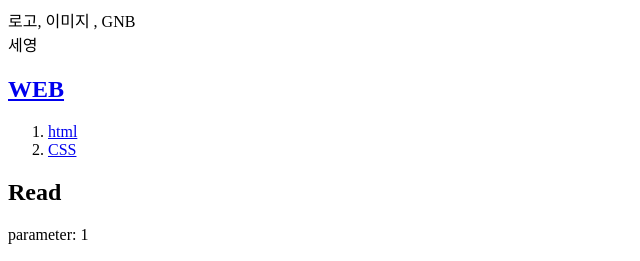
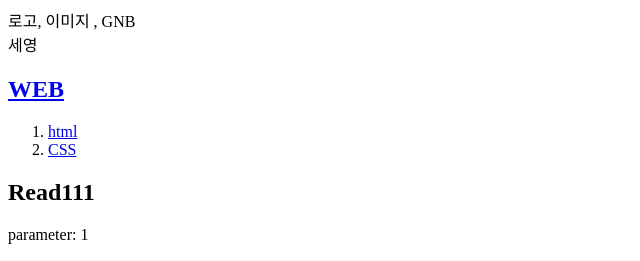
Before and after one commit to seyoung82/seyoungjs, a Next.js app: page /read/1 in a window 1280 px wide. Shown: the top 261 px of the page, without its empty margins (0-640 px from the left). Built offline with nearby package versions, Linux system fonts and the light colour scheme.

Commit message:
seyoung first commit

```diff
--- a/app/read/[id]/page.tsx
+++ b/app/read/[id]/page.tsx
@@ -1,7 +1,7 @@
 export default function Read(props:any){
     return (
         <>
-            <h2>Read</h2>
+            <h2>Read111</h2>
             parameter: {props.params.id}
         </>
     )
```
